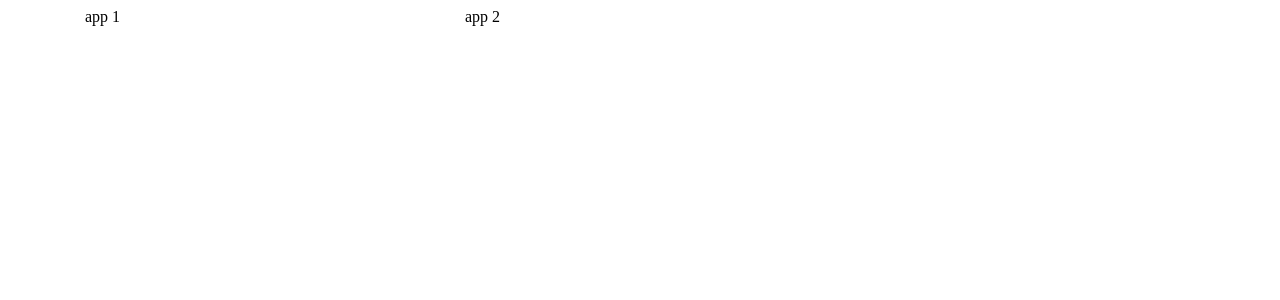
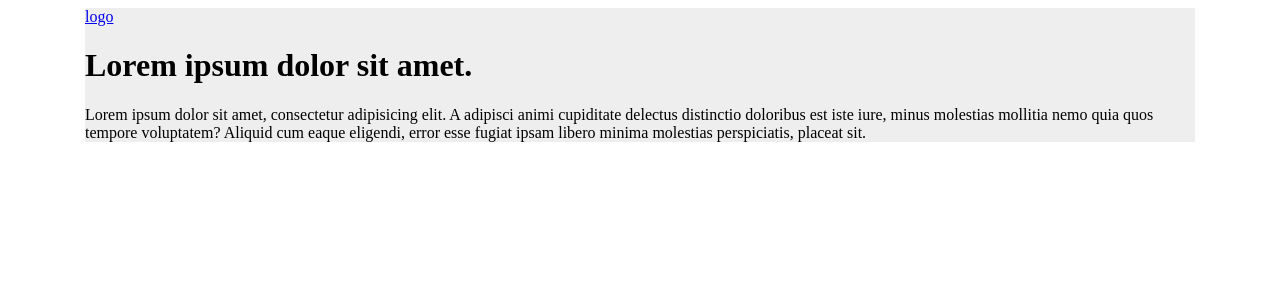
Before and after one commit to AleksandrMihasenko/online-shop-nuxt, a Nuxt app: page / in a window 1280 px wide. Shown: the top 300 px of the page. Built offline with nearby package versions, Linux system fonts and the light colour scheme.

Commit message:
add sass-loader

```diff
--- a/package.json
+++ b/package.json
@@ -27,6 +27,8 @@
     "eslint-plugin-nuxt": "^2.0.0",
     "eslint-plugin-vue": "^7.12.1",
     "jest": "^27.0.5",
+    "sass": "^1.37.5",
+    "sass-loader": "7.3.1",
     "vue-jest": "^3.0.4"
   }
 }
--- a/pages/index.vue
+++ b/pages/index.vue
@@ -1,16 +1,28 @@
 <template>
   <div class="container">
-    <div class="row">
-      <div class="col-4">
-        app 1
+    <header>
+      <div class="header-panel">
+        <a href="#" class="header-panel_logo">logo</a>
       </div>
-      <div class="col-8">
-        app 2
+      <div class="header-top">
+        <h1 class="header-top_t">
+          Lorem ipsum dolor sit amet.
+        </h1>
+        <p class="header-top_tx">
+          Lorem ipsum dolor sit amet, consectetur adipisicing elit. A adipisci animi cupiditate
+          delectus distinctio doloribus est iste iure, minus molestias mollitia nemo quia quos tempore voluptatem?
+          Aliquid cum eaque eligendi, error esse fugiat ipsam libero minima molestias perspiciatis, placeat sit.
+        </p>
       </div>
-    </div>
+    </header>
   </div>
 </template>
 
 <script>
 export default {}
 </script>
+
+<style lang="sass">
+  header
+    background-color: #eeeeee
+</style>
```
Also changed, not shown: 1 other file (tests, documents, lock files or other folders).
